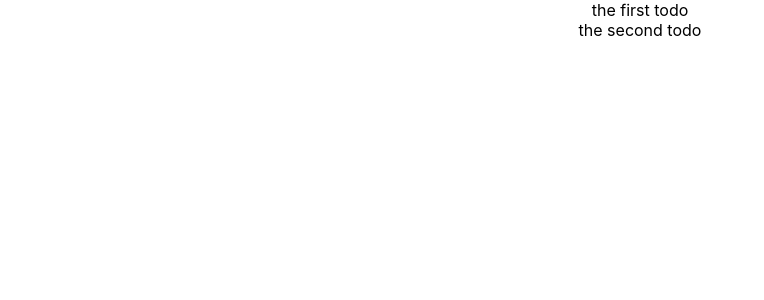
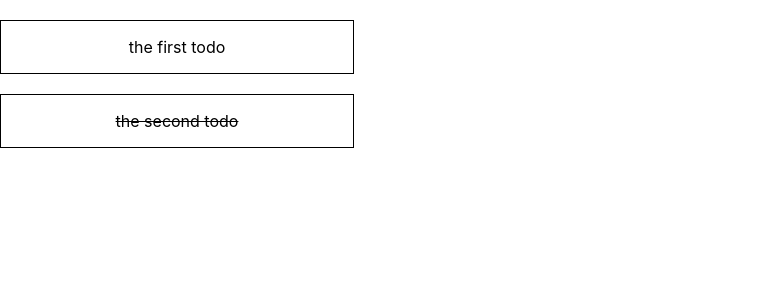
Before and after one commit to lauda2/day10-react-todolist-starter, a React (Create React App) app: page / in a window 1280 px wide. Shown: the top 300 px of the page, without its empty margins (0-764 px from the left). Built offline with nearby package versions, Linux system fonts and the light colour scheme.

Commit message:
feat: done style

```diff
--- a/src/App.css
+++ b/src/App.css
@@ -1,38 +1,11 @@
-.App {
+.todo-item {
+  width: 320px;
+  padding: 16px;
+  border: 1px solid #000;
+  margin-top: 20px;
   text-align: center;
 }
 
-.App-logo {
-  height: 40vmin;
-  pointer-events: none;
+.todo-item .done {
+  text-decoration: line-through;
 }
-
-@media (prefers-reduced-motion: no-preference) {
-  .App-logo {
-    animation: App-logo-spin infinite 20s linear;
-  }
-}
-
-.App-header {
-  background-color: #282c34;
-  min-height: 100vh;
-  display: flex;
-  flex-direction: column;
-  align-items: center;
-  justify-content: center;
-  font-size: calc(10px + 2vmin);
-  color: white;
-}
-
-.App-link {
-  color: #61dafb;
-}
-
-@keyframes App-logo-spin {
-  from {
-    transform: rotate(0deg);
-  }
-  to {
-    transform: rotate(360deg);
-  }
-}
--- a/src/App.js
+++ b/src/App.js
@@ -3,13 +3,13 @@ import './App.css';
 
 export const initState = [
   { id: 1, text: "the first todo", done: false },
-  { id: 2, text: "the second todo", done: false }
+  { id: 2, text: "the second todo", done: true }
 ];
 export const TodoContext = createContext();
 
 function ToDoItem(props) {
-  return <div>
-    {props.todo.text}
+  return <div className="todo-item">
+    <span className={props.todo.done ? "done" : ""}>{props.todo.text}</span>
   </div>;
 }
 
```
